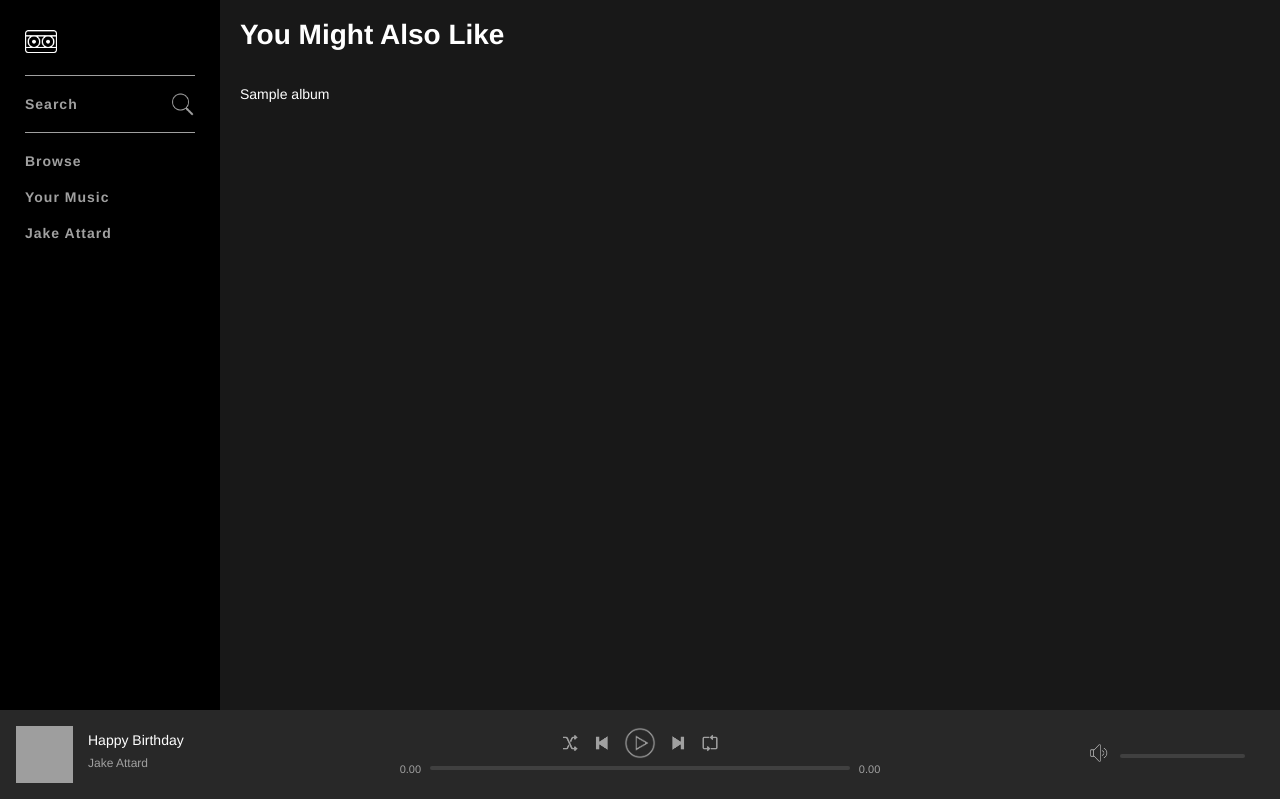
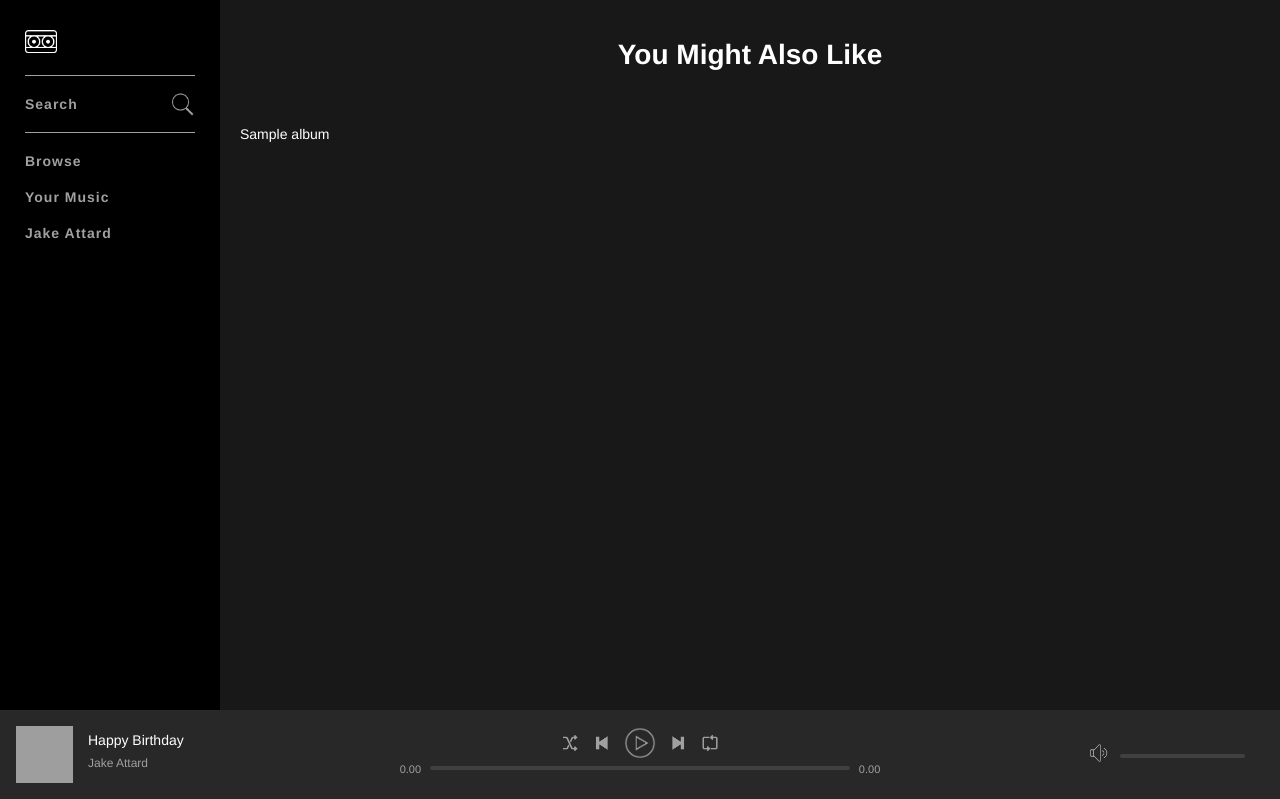
Before and after one commit to JakeAttard/SpotifyClone, a PHP site: page / in a window 1280 px wide. Shown: the top 799 px of the page. Run offline with PHP 8.4, Linux system fonts and the light colour scheme; the visitor is signed in with stand-in values (Sample User, id 1); tables that the repository leaves empty or names only in its code hold one stand-in row (values such as "Sample post"); data that the repository does not hold is empty; grey boxes are pictures that could not be loaded.

Commit message:
Artwork Images Styled

```diff
--- a/assets/css/style.css
+++ b/assets/css/style.css
@@ -217,3 +217,20 @@ body {
 #mainContent {
     padding: 0 20px;
 }
+
+.pageHeadingBig {
+    padding: 20px;
+    text-align: center;
+}
+
+.gridViewItem {
+    display: inline-block;
+    margin-right: 20px;
+    width: 29%;
+    max-width: 200px;
+    min-width: 150px;
+}
+
+.gridViewItem img {
+    width: 100%;
+}
```
Also changed, not shown: index.php (line endings or trailing spaces).
